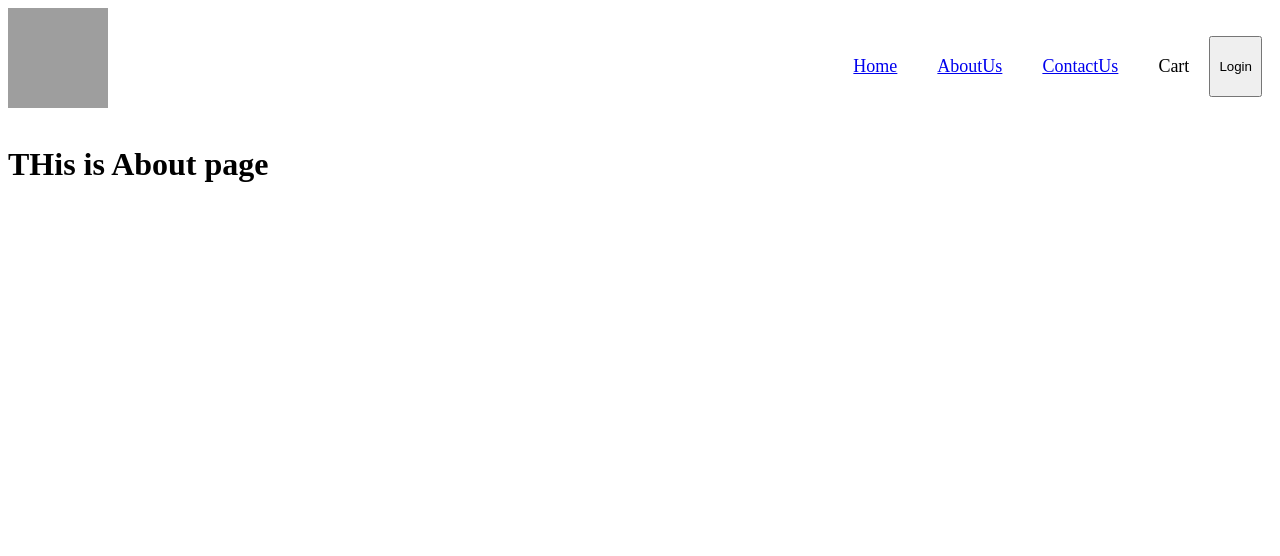
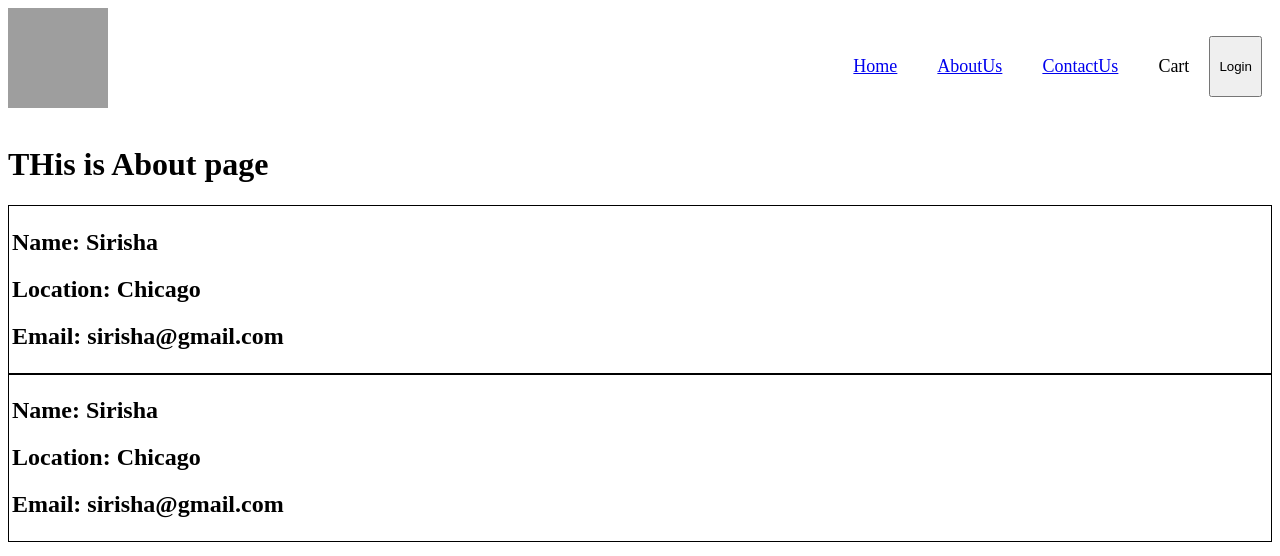
Before and after one commit to Sirisha-Kalivarapu/react_app, a React (Vite) app: page /about in a window 1280 px wide. Shown: the top 556 px of the page. Built offline with nearby package versions, Linux system fonts and the light colour scheme; grey boxes are pictures that could not be loaded.

Commit message:
add. user class component

```diff
--- a/index.css
+++ b/index.css
@@ -75,3 +75,7 @@
     padding: 3px;
     margin: 1px;
 }
+.user-class{
+    padding: 3px;
+    border: 1px solid black;
+}
--- a/src/components/About.js
+++ b/src/components/About.js
@@ -1,6 +1,11 @@
+import User from "./User";
+import UserClass from "./UserClass";
+
 const About =()=> (
     <div className="About">
         <h1> THis is About page</h1>
+        <User name="Sirisha" location="Chicago" email="sirisha@gmail.com"/>
+        <UserClass name="Sirisha" location="Chicago" email="sirisha@gmail.com"/>
 
     </div>
 );
--- /dev/null
+++ b/src/components/User.js
@@ -0,0 +1,12 @@
+const User=(props)=>{
+    const {name,location,email}=props;
+    return (
+    <div className="user-class">
+        <h2>Name: {name}</h2>
+        <h2>Location: {location}</h2>
+        <h2>Email: {email}</h2>
+    </div>
+);
+}
+
+export default User;
--- /dev/null
+++ b/src/components/UserClass.js
@@ -0,0 +1,17 @@
+import React from "react";
+
+class UserClass extends React.Component{
+constructor(props){
+    super(props);
+}
+render(){
+    const {name,location,email}=this.props;
+    return (
+    <div className="user-class">
+        <h2>Name: {name}</h2>
+        <h2>Location: {location}</h2>
+        <h2>Email: {email}</h2>
+    </div>);
+}
+}
+export default UserClass;
```
Also changed, not shown: 1 other file (tests, documents, lock files or other folders).
